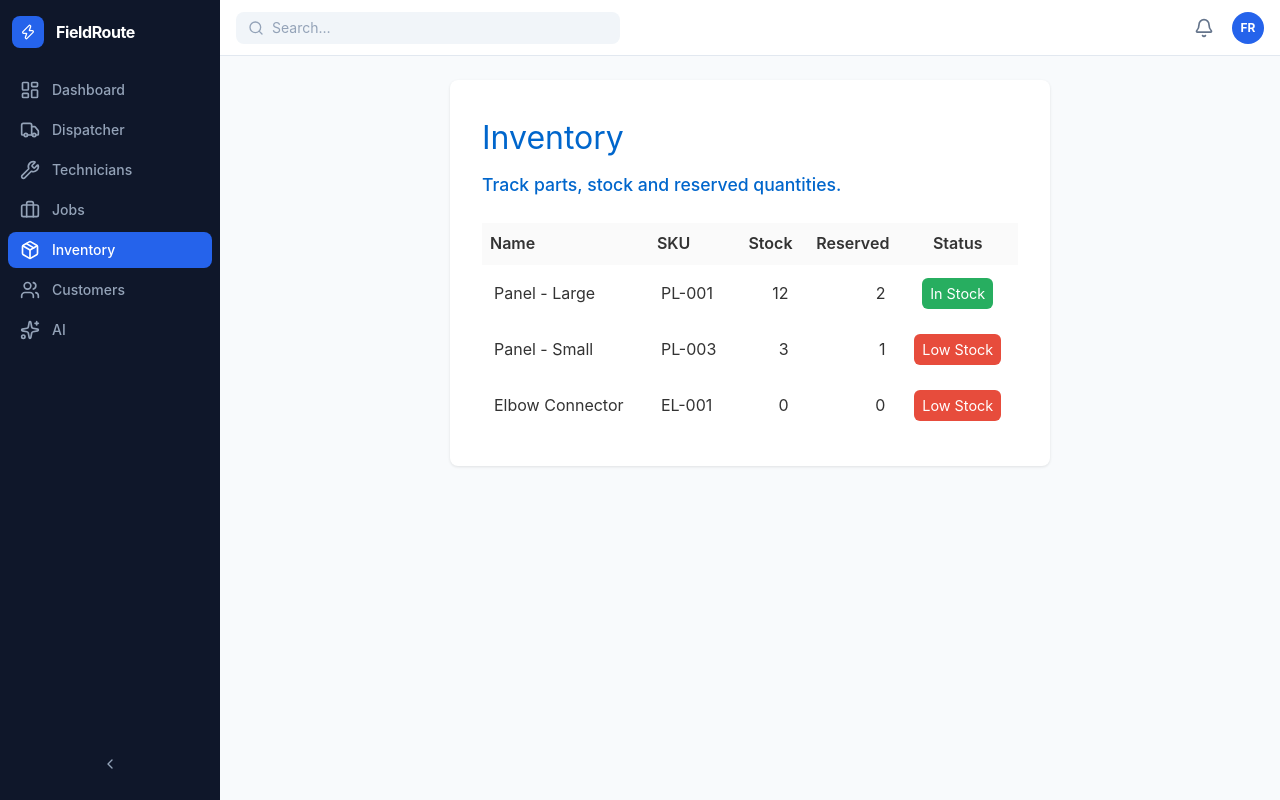
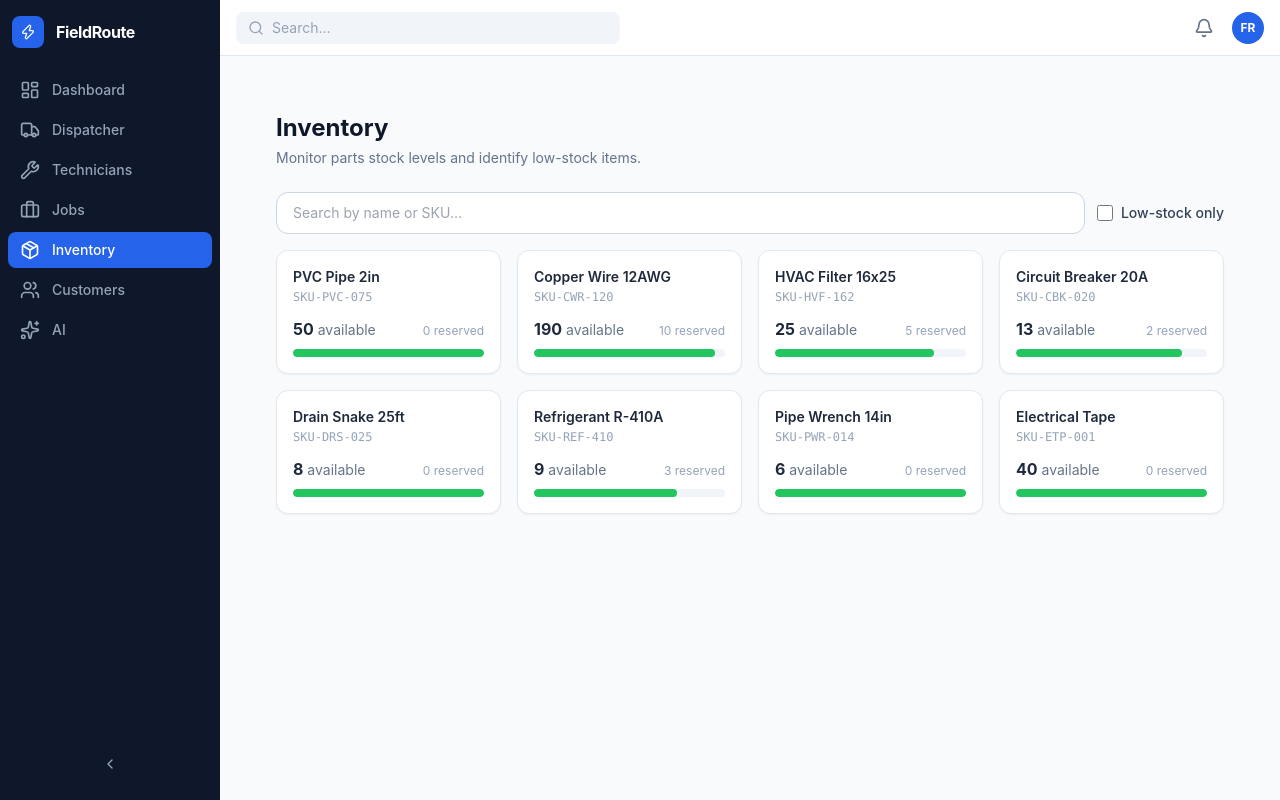
Before and after one commit to yllveliu/fieldroute, a React (Vite) app in the folder frontend/: page /inventory in a window 1280 px wide. Built offline with nearby package versions, Linux system fonts and the light colour scheme; no server answers.

Commit message:
feat(KAN-49): build InventoryPage wired to live GET /parts/ endpoint

```diff
--- a/frontend/src/api/parts.ts
+++ b/frontend/src/api/parts.ts
@@ -10,7 +10,7 @@ export interface Part {
 }
 
 export async function getParts(): Promise<Part[]> {
-  return apiGet<Part[]>('/parts')
+  return apiGet<Part[]>('/parts/')
 }
 
 export async function getPartById(id: number): Promise<Part> {
--- a/frontend/src/pages/InventoryPage.tsx
+++ b/frontend/src/pages/InventoryPage.tsx
@@ -1,52 +1,75 @@
-import React, { useEffect, useState } from "react";
-import InventoryTable from "../components/inventory/InventoryTable";
-import { fetchParts } from "../services/partsApi";
+import { useState, useEffect } from 'react'
+import { getParts } from '@/api'
+import type { Part } from '@/api'
+import { PageHeader } from '@/components/layout'
+import { EmptyState } from '@/components/primitives'
+import { InventoryCard } from '@/components/domain'
+import { MOCK_PARTS } from '@/data/mockData'
 
-export default function InventoryPage(): React.ReactElement {
-  const [parts, setParts] = useState<any[] | null>(null);
-  const [loading, setLoading] = useState(true);
-  const [error, setError] = useState<string | null>(null);
+export default function InventoryPage() {
+  const [parts, setParts]               = useState<Part[]>([])
+  const [loading, setLoading]           = useState(true)
+  const [search, setSearch]             = useState('')
+  const [lowStockOnly, setLowStockOnly] = useState(false)
 
   useEffect(() => {
-    let mounted = true;
-    setLoading(true);
-    fetchParts()
-      .then((data) => {
-        if (!mounted) return;
-        setParts(data);
-        setError(null);
-      })
-      .catch((err) => {
-        if (!mounted) return;
-        setError(String(err));
-        setParts([]);
-      })
-      .finally(() => mounted && setLoading(false));
+    getParts()
+      .then(setParts)
+      .catch(() => setParts(MOCK_PARTS)) // network error only
+      .finally(() => setLoading(false))
+  }, [])
 
-    return () => {
-      mounted = false;
-    };
-  }, []);
+  const query = search.trim().toLowerCase()
+  const filtered = parts
+    .filter(p =>
+      p.name.toLowerCase().includes(query) ||
+      p.sku.toLowerCase().includes(query)
+    )
+    .filter(p =>
+      !lowStockOnly ||
+      p.stock_quantity <= (p.low_stock_threshold ?? 5)
+    )
 
   return (
-    <div className="page-container">
-      <div className="page-card">
-        <h1>Inventory</h1>
-        <p className="subtitle">Track parts, stock and reserved quantities.</p>
+    <div className="max-w-6xl mx-auto px-4 md:px-8 py-8">
+      <PageHeader
+        title="Inventory"
+        subtitle="Monitor parts stock levels and identify low-stock items."
+      />
 
-        {loading && <p className="placeholder">Loading parts...</p>}
-        {error && (
-          <p style={{ color: "#c0392b" }}>Error loading parts: {error}</p>
-        )}
+      {/* Search + low-stock toggle */}
+      <div className="flex flex-wrap gap-3 items-center mt-6">
+        <input
+          value={search}
+          onChange={e => setSearch(e.target.value)}
+          placeholder="Search by name or SKU…"
+          className="flex-1 min-w-[200px] px-4 py-2.5 rounded-xl border border-slate-300 text-sm focus:outline-none focus:ring-2 focus:ring-blue-500"
+        />
+        <label className="flex items-center gap-2 text-sm font-medium text-slate-700 cursor-pointer select-none">
+          <input
+            type="checkbox"
+            checked={lowStockOnly}
+            onChange={e => setLowStockOnly(e.target.checked)}
+            className="w-4 h-4 accent-orange-500"
+          />
+          Low-stock only
+        </label>
+      </div>
 
-        {!loading && !error && parts && parts.length === 0 && (
-          <p className="placeholder">No parts found.</p>
-        )}
-
-        {!loading && !error && parts && parts.length > 0 && (
-          <InventoryTable parts={parts} />
-        )}
-      </div>
+      {/* Parts grid */}
+      {loading ? (
+        <p className="text-slate-500 mt-8 text-sm">Loading inventory…</p>
+      ) : filtered.length === 0 ? (
+        <div className="mt-4">
+          <EmptyState title="No parts match the current filters." />
+        </div>
+      ) : (
+        <div className="grid grid-cols-1 sm:grid-cols-2 lg:grid-cols-3 xl:grid-cols-4 gap-4 mt-4">
+          {filtered.map(part => (
+            <InventoryCard key={part.id} part={part} />
+          ))}
+        </div>
+      )}
     </div>
-  );
+  )
 }
```
